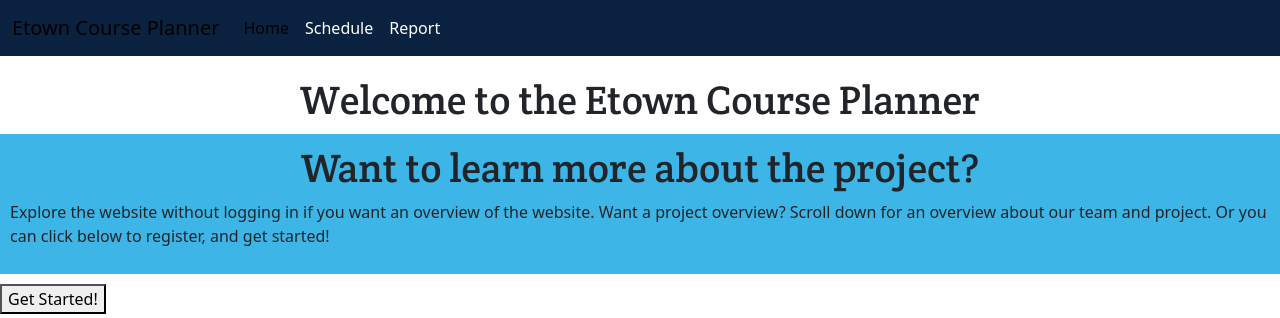
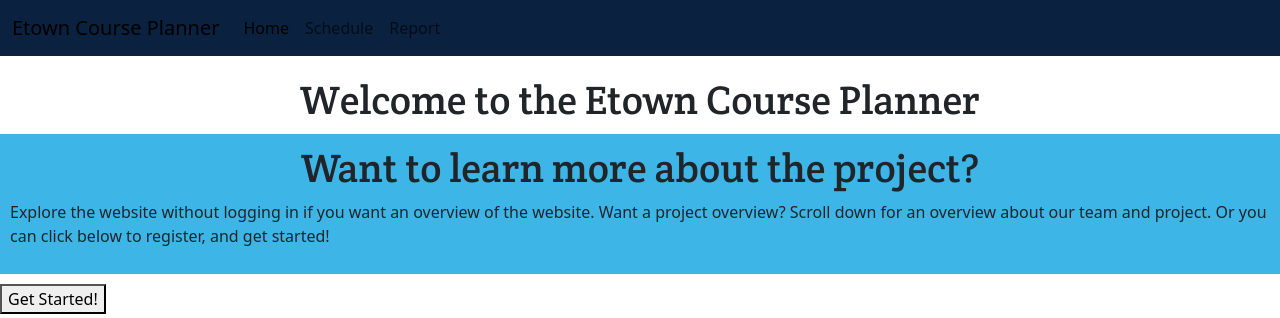
Before and after one commit to Etown-CS/EtownCoursePlanner, a PHP site: page / in a window 1280 px wide. Shown: the top 318 px of the page. Run offline with PHP 8.4, Linux system fonts and the light colour scheme.

Commit message:
debugging

```diff
--- a/style.css
+++ b/style.css
@@ -39,11 +39,11 @@ HEX #C8C8C8 (Light Gray)
   background-color: #0A2240
 }
 
-.navbar-nav .nav-link {
+.navbar-nav{
   color: #ffffff;
 }
 
-.navbar-nav .nav-link.active {
+.navbar-nav.active {
   color: red;
 }
 
```
